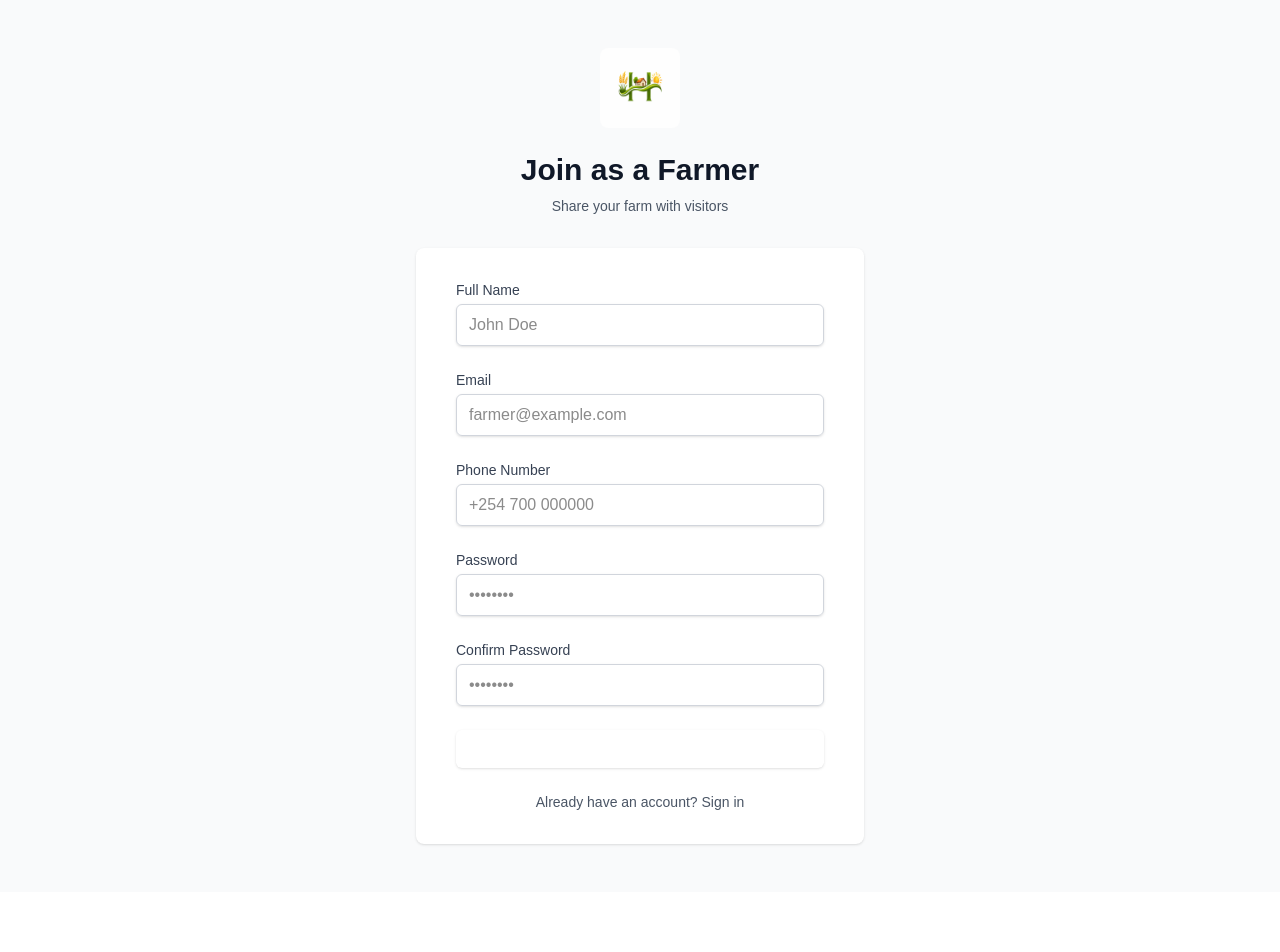
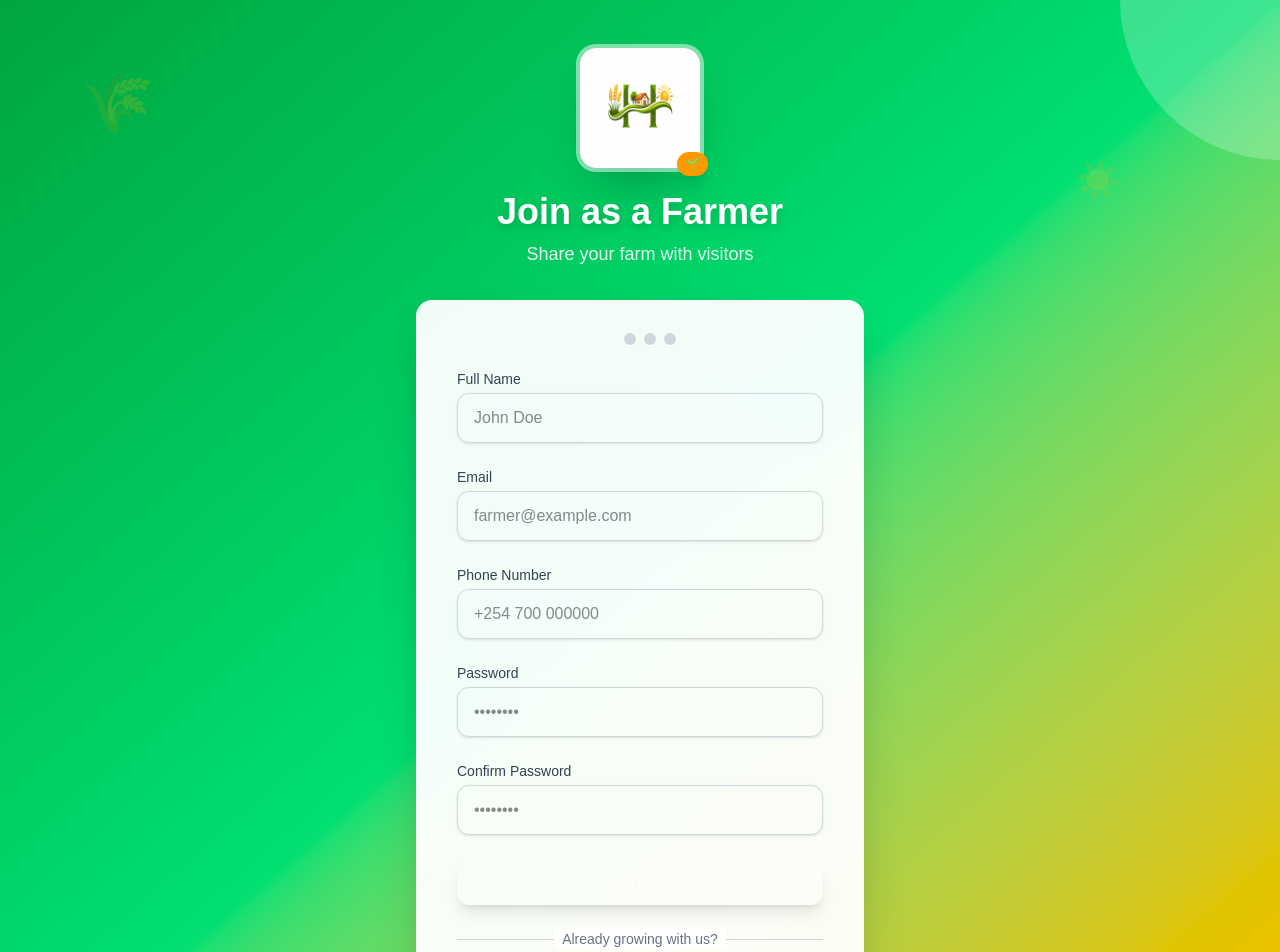
Before and after one commit to OdaloV/agritourism, a Next.js app: page /auth/register/farmer in a window 1280 px wide. Shown: the top 952 px of the page. Before the commit the page ends 892 px from the top, so only its background shows below. Built offline with nearby package versions, Linux system fonts and the light colour scheme.

Commit message:
changed ui

```diff
--- a/src/app/auth/register/farmer/farmereg.tsx
+++ b/src/app/auth/register/farmer/farmereg.tsx
@@ -1,3 +1,170 @@
+// 'use client'
+
+// import { useState } from 'react'
+// import Link from 'next/link'
+// import Image from 'next/image'
+
+// export default function Farmereg() {
+//   const [formData, setFormData] = useState({
+//     name: '',
+//     email: '',
+//     phone: '',
+//     password: '',
+//     confirmPassword: ''
+//   })
+
+//   const [errors, setErrors] = useState({
+//     confirmPassword: ''
+//   })
+
+//   const handleChange = (e: React.ChangeEvent<HTMLInputElement>) => {
+//     const { name, value } = e.target
+//     setFormData(prev => ({ ...prev, [name]: value }))
+//     setErrors(prev => ({ ...prev, confirmPassword: '' }))
+//   }
+
+//   const handleSubmit = (e: React.FormEvent) => {
+//     e.preventDefault()
+
+//     if (formData.password !== formData.confirmPassword) {
+//       setErrors({ confirmPassword: 'Passwords do not match' })
+//       return
+//     }
+
+//     console.log('Form submitted:', formData)
+//     alert('Registration successful! (demo)')
+//   }
+
+//   return (
+//     <div className="min-h-screen bg-gray-50 flex flex-col justify-center py-12 sm:px-6 lg:px-8">
+//       <div className="sm:mx-auto sm:w-full sm:max-w-md">
+//         <div className="flex justify-center">
+//           <Image
+//             src="/favicon_io/android-chrome-512x512.png"
+//             alt="Harvest Host"
+//             width={200}
+//             height={200}
+//             className="rounded-lg shadow-md"
+//           />
+//         </div>
+//         <h2 className="mt-6 text-center text-3xl font-bold text-gray-900">
+//           Join as a Farmer
+//         </h2>
+//         <p className="mt-2 text-center text-sm text-gray-600">
+//           Share your farm with visitors
+//         </p>
+//       </div>
+
+//       <div className="mt-8 sm:mx-auto sm:w-full sm:max-w-md">
+//         <div className="bg-white py-8 px-4 shadow sm:rounded-lg sm:px-10">
+//           <form className="space-y-6" onSubmit={handleSubmit}>
+//             <div>
+//               <label htmlFor="name" className="block text-sm font-medium text-gray-700">
+//                 Full Name
+//               </label>
+//               <input
+//                 id="name"
+//                 name="name"
+//                 type="text"
+//                 required
+//                 value={formData.name}
+//                 onChange={handleChange}
+//                 className="mt-1 block w-full px-3 py-2 border border-gray-300 rounded-md shadow-sm focus:outline-none focus:ring-primary focus:border-primary"
+//                 placeholder="John Doe"
+//               />
+//             </div>
+
+//             <div>
+//               <label htmlFor="email" className="block text-sm font-medium text-gray-700">
+//                 Email
+//               </label>
+//               <input
+//                 id="email"
+//                 name="email"
+//                 type="email"
+//                 required
+//                 value={formData.email}
+//                 onChange={handleChange}
+//                 className="mt-1 block w-full px-3 py-2 border border-gray-300 rounded-md shadow-sm focus:outline-none focus:ring-primary focus:border-primary"
+//                 placeholder="farmer@example.com"
+//               />
+//             </div>
+
+//             <div>
+//               <label htmlFor="phone" className="block text-sm font-medium text-gray-700">
+//                 Phone Number
+//               </label>
+//               <input
+//                 id="phone"
+//                 name="phone"
+//                 type="tel"
+//                 required
+//                 value={formData.phone}
+//                 onChange={handleChange}
+//                 className="mt-1 block w-full px-3 py-2 border border-gray-300 rounded-md shadow-sm focus:outline-none focus:ring-primary focus:border-primary"
+//                 placeholder="+254 700 000000"
+//               />
+//             </div>
+
+//             <div>
+//               <label htmlFor="password" className="block text-sm font-medium text-gray-700">
+//                 Password
+//               </label>
+//               <input
+//                 id="password"
+//                 name="password"
+//                 type="password"
+//                 required
+//                 value={formData.password}
+//                 onChange={handleChange}
+//                 className="mt-1 block w-full px-3 py-2 border border-gray-300 rounded-md shadow-sm focus:outline-none focus:ring-primary focus:border-primary"
+//                 placeholder="••••••••"
+//               />
+//             </div>
+
+//             <div>
+//               <label htmlFor="confirmPassword" className="block text-sm font-medium text-gray-700">
+//                 Confirm Password
+//               </label>
+//               <input
+//                 id="confirmPassword"
+//                 name="confirmPassword"
+//                 type="password"
+//                 required
+//                 value={formData.confirmPassword}
+//                 onChange={handleChange}
+//                 className={`mt-1 block w-full px-3 py-2 border rounded-md shadow-sm focus:outline-none focus:ring-primary focus:border-primary ${
+//                   errors.confirmPassword ? 'border-red-500' : 'border-gray-300'
+//                 }`}
+//                 placeholder="••••••••"
+//               />
+//               {errors.confirmPassword && (
+//                 <p className="mt-1 text-sm text-red-600">{errors.confirmPassword}</p>
+//               )}
+//             </div>
+
+//             <div>
+//               <button
+//                 type="submit"
+//                 className="w-full flex justify-center py-2 px-4 border border-transparent rounded-md shadow-sm text-sm font-medium text-white bg-primary hover:bg-primary-dark focus:outline-none focus:ring-2 focus:ring-offset-2 focus:ring-primary"
+//               >
+//                 Create Account
+//               </button>
+//             </div>
+//           </form>
+
+//           <p className="mt-6 text-center text-sm text-gray-600">
+//             Already have an account?{' '}
+//             <Link href="/auth/login" className="font-medium text-primary hover:text-primary-dark">
+//               Sign in
+//             </Link>
+//           </p>
+//         </div>
+//       </div>
+//     </div>
+//   )
+// }
+// src/app/auth/register/farmer/farmereg.tsx
 'use client'
 
 import { useState } from 'react'
@@ -36,30 +203,58 @@ export default function Farmereg() {
   }
 
   return (
-    <div className="min-h-screen bg-gray-50 flex flex-col justify-center py-12 sm:px-6 lg:px-8">
-      <div className="sm:mx-auto sm:w-full sm:max-w-md">
-        <div className="flex justify-center">
-          <Image
-            src="/favicon_io/android-chrome-192x192.png"
-            alt="Harvest Host"
-            width={80}
-            height={80}
-            className="rounded-lg"
-          />
+    <div className="min-h-screen bg-gradient-to-br from-green-600 via-green-400 to-amber-400 flex flex-col justify-center py-12 sm:px-6 lg:px-8 relative overflow-hidden">
+
+      {/* Animated background elements */}
+      <div className="absolute inset-0 overflow-hidden">
+        <div className="absolute -top-40 -right-40 w-80 h-80 bg-white rounded-full opacity-10 animate-pulse"></div>
+        <div className="absolute -bottom-40 -left-40 w-80 h-80 bg-amber-300 rounded-full opacity-10 animate-pulse delay-1000"></div>
+        <div className="absolute top-1/2 left-1/2 transform -translate-x-1/2 -translate-y-1/2 w-96 h-96 bg-green-300 rounded-full opacity-5 animate-pulse delay-500"></div>
+      </div>
+
+      {/* Floating farm icons */}
+      <div className="absolute top-20 left-20 text-6xl opacity-20 animate-bounce">🌾</div>
+      <div className="absolute bottom-20 right-20 text-6xl opacity-20 animate-bounce delay-700">🚜</div>
+      <div className="absolute top-40 right-40 text-4xl opacity-20 animate-spin-slow">☀️</div>
+
+      <div className="sm:mx-auto sm:w-full sm:max-w-md relative z-10">
+        <div className="flex justify-center transform transition-transform duration-500 hover:scale-110">
+          <div className="relative">
+            <Image
+              src="/favicon_io/android-chrome-512x512.png"
+              alt="Harvest Host"
+              width={120}
+              height={120}
+              className="rounded-2xl shadow-2xl ring-4 ring-white/50"
+              priority
+            />
+            <div className="absolute -bottom-2 -right-2 bg-amber-500 text-white text-xs px-2 py-1 rounded-full shadow-lg">
+              🌱
+            </div>
+          </div>
         </div>
-        <h2 className="mt-6 text-center text-3xl font-bold text-gray-900">
+        <h2 className="mt-6 text-center text-4xl font-extrabold text-white drop-shadow-lg">
           Join as a Farmer
         </h2>
-        <p className="mt-2 text-center text-sm text-gray-600">
+        <p className="mt-2 text-center text-lg text-white/90">
           Share your farm with visitors
         </p>
       </div>
 
-      <div className="mt-8 sm:mx-auto sm:w-full sm:max-w-md">
-        <div className="bg-white py-8 px-4 shadow sm:rounded-lg sm:px-10">
+      <div className="mt-8 sm:mx-auto sm:w-full sm:max-w-md relative z-10">
+        <div className="bg-white/95 backdrop-blur-sm py-8 px-4 shadow-2xl sm:rounded-2xl sm:px-10 transform transition-all duration-300 hover:shadow-3xl border border-white/20">
+
+          {/* Progress indicator */}
+          <div className="mb-6 flex justify-center space-x-2">
+            <div className="w-3 h-3 bg-primary rounded-full animate-pulse"></div>
+            <div className="w-3 h-3 bg-gray-300 rounded-full"></div>
+            <div className="w-3 h-3 bg-gray-300 rounded-full"></div>
+            <div className="w-3 h-3 bg-gray-300 rounded-full"></div>
+          </div>
+
           <form className="space-y-6" onSubmit={handleSubmit}>
-            <div>
-              <label htmlFor="name" className="block text-sm font-medium text-gray-700">
+            <div className="transform transition-all duration-300 hover:translate-x-2">
+              <label htmlFor="name" className="block text-sm font-medium text-gray-700 mb-1">
                 Full Name
               </label>
               <input
@@ -69,13 +264,13 @@ export default function Farmereg() {
                 required
                 value={formData.name}
                 onChange={handleChange}
-                className="mt-1 block w-full px-3 py-2 border border-gray-300 rounded-md shadow-sm focus:outline-none focus:ring-primary focus:border-primary"
+                className="mt-1 block w-full px-4 py-3 border border-gray-300 rounded-xl shadow-sm focus:outline-none focus:ring-2 focus:ring-primary focus:border-transparent transition-all duration-300"
                 placeholder="John Doe"
               />
             </div>
 
-            <div>
-              <label htmlFor="email" className="block text-sm font-medium text-gray-700">
+            <div className="transform transition-all duration-300 hover:translate-x-2">
+              <label htmlFor="email" className="block text-sm font-medium text-gray-700 mb-1">
                 Email
               </label>
               <input
@@ -85,13 +280,13 @@ export default function Farmereg() {
                 required
                 value={formData.email}
                 onChange={handleChange}
-                className="mt-1 block w-full px-3 py-2 border border-gray-300 rounded-md shadow-sm focus:outline-none focus:ring-primary focus:border-primary"
+                className="mt-1 block w-full px-4 py-3 border border-gray-300 rounded-xl shadow-sm focus:outline-none focus:ring-2 focus:ring-primary focus:border-transparent transition-all duration-300"
                 placeholder="farmer@example.com"
               />
             </div>
 
-            <div>
-              <label htmlFor="phone" className="block text-sm font-medium text-gray-700">
+            <div className="transform transition-all duration-300 hover:translate-x-2">
+              <label htmlFor="phone" className="block text-sm font-medium text-gray-700 mb-1">
                 Phone Number
               </label>
               <input
@@ -101,13 +296,13 @@ export default function Farmereg() {
                 required
                 value={formData.phone}
                 onChange={handleChange}
-                className="mt-1 block w-full px-3 py-2 border border-gray-300 rounded-md shadow-sm focus:outline-none focus:ring-primary focus:border-primary"
+                className="mt-1 block w-full px-4 py-3 border border-gray-300 rounded-xl shadow-sm focus:outline-none focus:ring-2 focus:ring-primary focus:border-transparent transition-all duration-300"
                 placeholder="+254 700 000000"
               />
             </div>
 
-            <div>
-              <label htmlFor="password" className="block text-sm font-medium text-gray-700">
+            <div className="transform transition-all duration-300 hover:translate-x-2">
+              <label htmlFor="password" className="block text-sm font-medium text-gray-700 mb-1">
                 Password
               </label>
               <input
@@ -117,13 +312,13 @@ export default function Farmereg() {
                 required
                 value={formData.password}
                 onChange={handleChange}
-                className="mt-1 block w-full px-3 py-2 border border-gray-300 rounded-md shadow-sm focus:outline-none focus:ring-primary focus:border-primary"
+                className="mt-1 block w-full px-4 py-3 border border-gray-300 rounded-xl shadow-sm focus:outline-none focus:ring-2 focus:ring-primary focus:border-transparent transition-all duration-300"
                 placeholder="••••••••"
               />
             </div>
 
-            <div>
-              <label htmlFor="confirmPassword" className="block text-sm font-medium text-gray-700">
+            <div className="transform transition-all duration-300 hover:translate-x-2">
+              <label htmlFor="confirmPassword" className="block text-sm font-medium text-gray-700 mb-1">
                 Confirm Password
               </label>
               <input
@@ -133,32 +328,52 @@ export default function Farmereg() {
                 required
                 value={formData.confirmPassword}
                 onChange={handleChange}
-                className={`mt-1 block w-full px-3 py-2 border rounded-md shadow-sm focus:outline-none focus:ring-primary focus:border-primary ${
+                className={`mt-1 block w-full px-4 py-3 border rounded-xl shadow-sm focus:outline-none focus:ring-2 focus:ring-primary focus:border-transparent transition-all duration-300 ${
                   errors.confirmPassword ? 'border-red-500' : 'border-gray-300'
                 }`}
                 placeholder="••••••••"
               />
               {errors.confirmPassword && (
-                <p className="mt-1 text-sm text-red-600">{errors.confirmPassword}</p>
+                <p className="mt-2 text-sm text-red-600 flex items-center">
+                  <span className="mr-1">⚠️</span> {errors.confirmPassword}
+                </p>
               )}
             </div>
 
             <div>
               <button
                 type="submit"
-                className="w-full flex justify-center py-2 px-4 border border-transparent rounded-md shadow-sm text-sm font-medium text-white bg-primary hover:bg-primary-dark focus:outline-none focus:ring-2 focus:ring-offset-2 focus:ring-primary"
+                className="w-full flex justify-center py-3 px-4 border border-transparent rounded-xl shadow-lg text-sm font-medium text-white bg-primary hover:bg-primary-dark focus:outline-none focus:ring-2 focus:ring-offset-2 focus:ring-primary transform transition-all duration-300 hover:scale-105 hover:shadow-xl"
               >
                 Create Account
               </button>
             </div>
           </form>
 
+          <div className="mt-6">
+            <div className="relative">
+              <div className="absolute inset-0 flex items-center">
+                <div className="w-full border-t border-gray-300"></div>
+              </div>
+              <div className="relative flex justify-center text-sm">
+                <span className="px-2 bg-white text-gray-500">Already growing with us?</span>
+              </div>
+            </div>
+          </div>
+
           <p className="mt-6 text-center text-sm text-gray-600">
             Already have an account?{' '}
-            <Link href="/auth/login" className="font-medium text-primary hover:text-primary-dark">
+            <Link href="/auth/login" className="font-medium text-primary hover:text-primary-dark underline decoration-2 decoration-primary/30 hover:decoration-primary transition-all">
               Sign in
             </Link>
           </p>
+
+          {/* Trust badges */}
+          <div className="mt-6 flex justify-center space-x-4 text-xs text-gray-500">
+            <span className="flex items-center">🔒 Secure</span>
+            <span className="flex items-center">🌱 500+ Farmers</span>
+            <span className="flex items-center">⭐ Trusted</span>
+          </div>
         </div>
       </div>
     </div>
```
